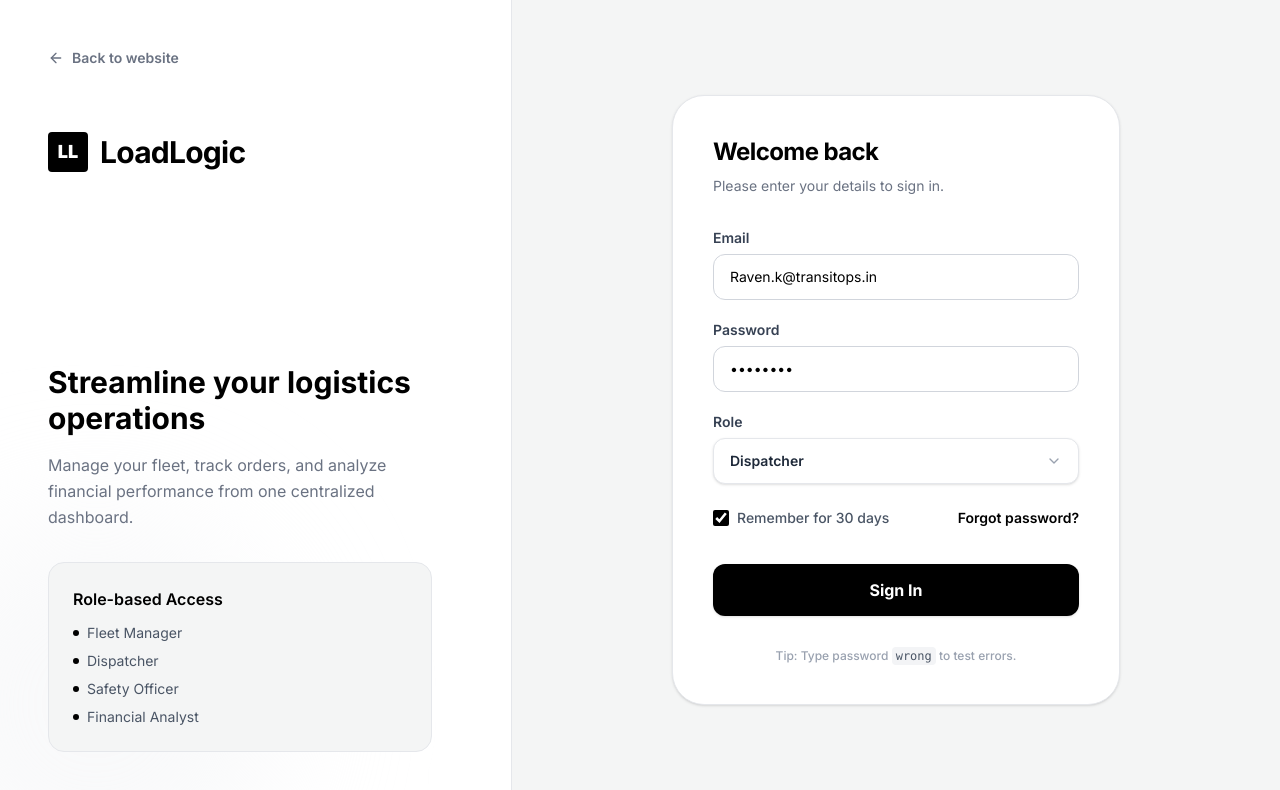
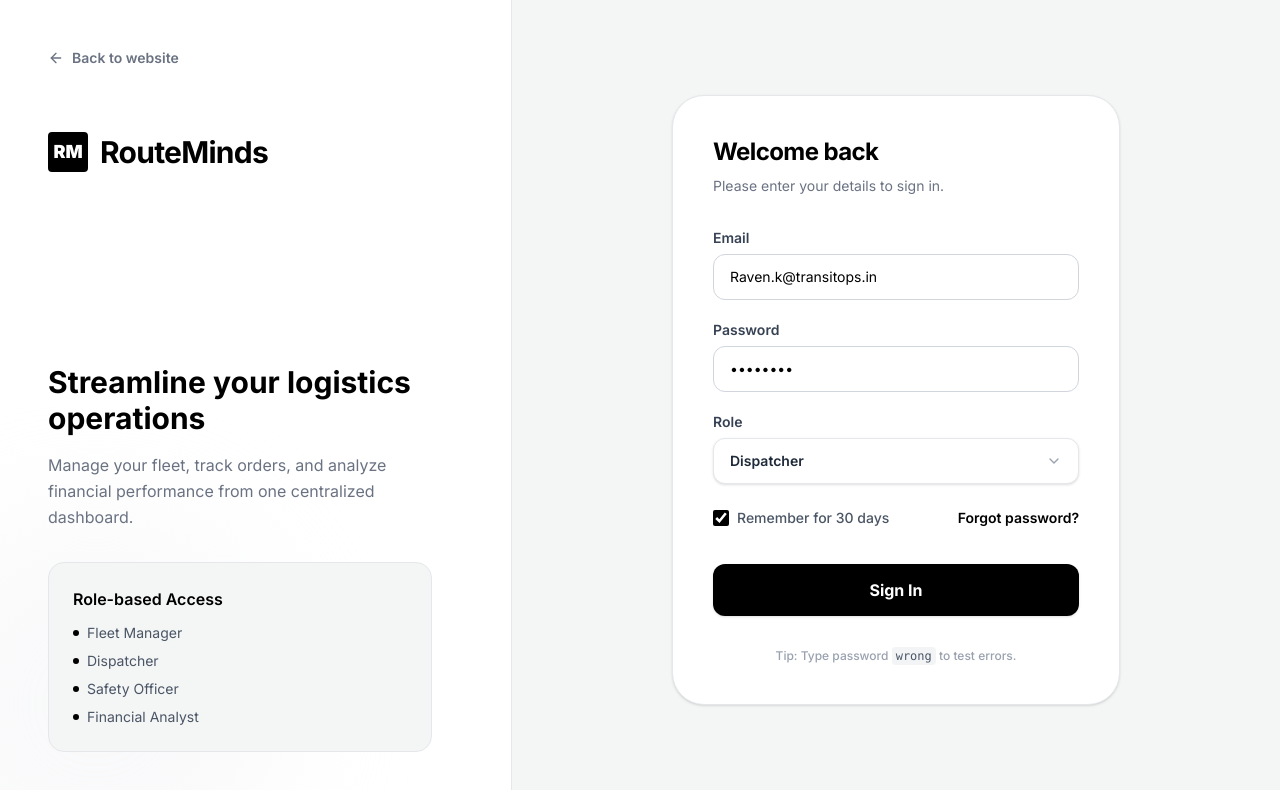
Before and after one commit to ShubhZ06/oddo-2026, a Next.js app: page /login in a window 1280 px wide. Shown: the top 790 px of the page. Built offline with nearby package versions, Linux system fonts and the light colour scheme.

Commit message:
feat: implement landing page, login screen with role-based auth, and role-aware navigation sidebar

```diff
--- a/src/app/login/page.tsx
+++ b/src/app/login/page.tsx
@@ -92,9 +92,9 @@ export default function LoginPage() {
 
         <div className="flex items-center gap-3 mb-12">
           <div className="w-10 h-10 bg-black flex items-center justify-center rounded">
-            <div className="text-white font-black text-lg">LL</div>
+            <div className="text-white font-black text-lg">RM</div>
           </div>
-          <span className="font-bold text-3xl tracking-tight">LoadLogic</span>
+          <span className="font-bold text-3xl tracking-tight">RouteMinds</span>
         </div>
 
         <div className="max-w-sm mt-auto z-10">
@@ -123,9 +123,9 @@ export default function LoginPage() {
         {/* Mobile header (hidden on lg) */}
         <div className="lg:hidden w-full max-w-md mb-8 flex items-center gap-3">
           <div className="w-8 h-8 bg-black flex items-center justify-center rounded">
-            <div className="text-white font-black text-sm">LL</div>
+            <div className="text-white font-black text-sm">RM</div>
           </div>
-          <span className="font-bold text-xl tracking-tight">LoadLogic</span>
+          <span className="font-bold text-xl tracking-tight">RouteMinds</span>
         </div>
 
         <div className="w-full max-w-md bg-white p-8 md:p-10 rounded-[32px] shadow-sm border border-[#e5e7eb]">
--- a/src/app/page.tsx
+++ b/src/app/page.tsx
@@ -12,7 +12,7 @@ export default function LandingPage() {
 
         <div className="relative z-10 text-center max-w-[900px] px-6 flex flex-col items-center pointer-events-none">
           <h1 className="text-7xl md:text-8xl lg:text-9xl font-extrabold leading-tight tracking-tighter mb-6 text-white drop-shadow-2xl">
-            LoadLogic
+            RouteMinds
           </h1>
 
           <div className="pointer-events-auto mt-8">
--- a/src/components/layout/Sidebar.tsx
+++ b/src/components/layout/Sidebar.tsx
@@ -51,9 +51,9 @@ export default function Sidebar() {
       {/* Brand */}
       <div className="flex items-center gap-3 mb-8">
         <div className="w-8 h-8 bg-black flex items-center justify-center rounded">
-          <div className="text-white font-black text-sm">LL</div>
+          <div className="text-white font-black text-sm">RM</div>
         </div>
-        <span className="font-bold text-xl text-black tracking-tight">LoadLogic</span>
+        <span className="font-bold text-xl text-black tracking-tight">RouteMinds</span>
       </div>
 
       {/* User Profile */}
```
